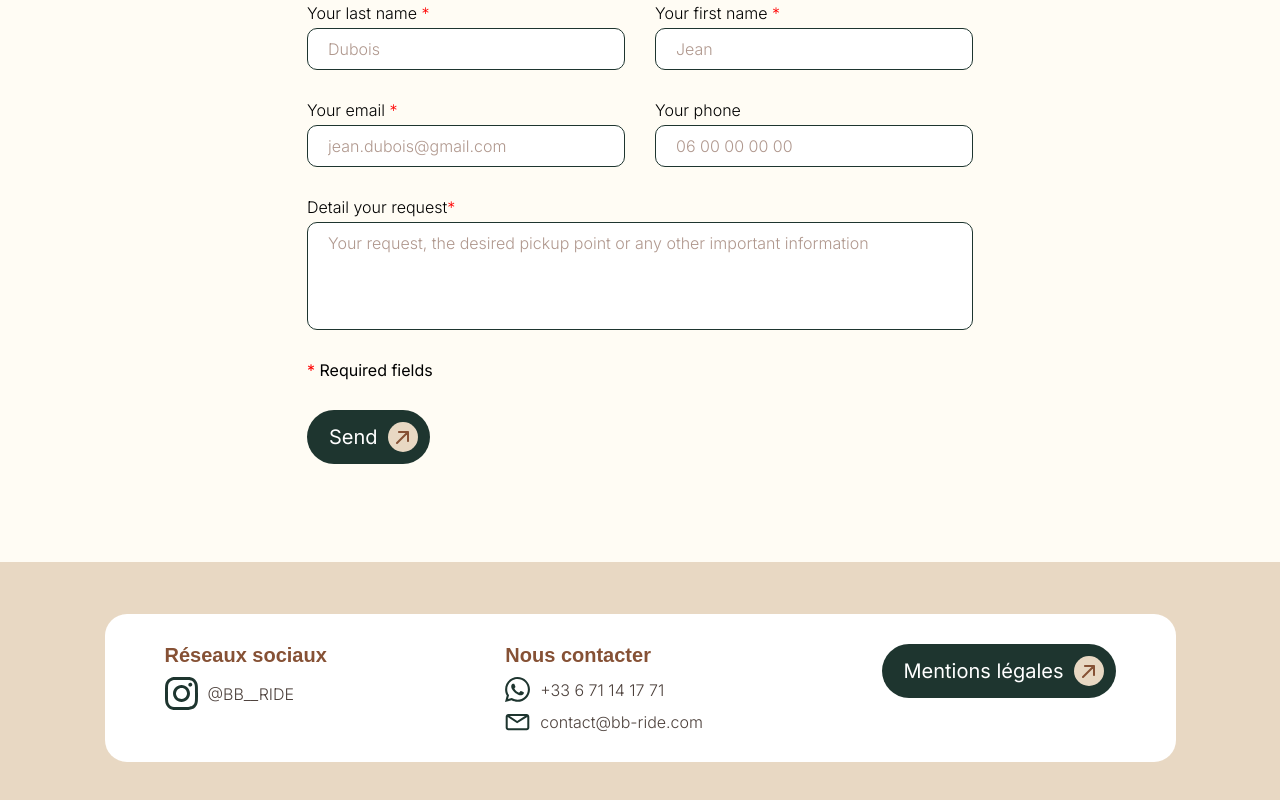
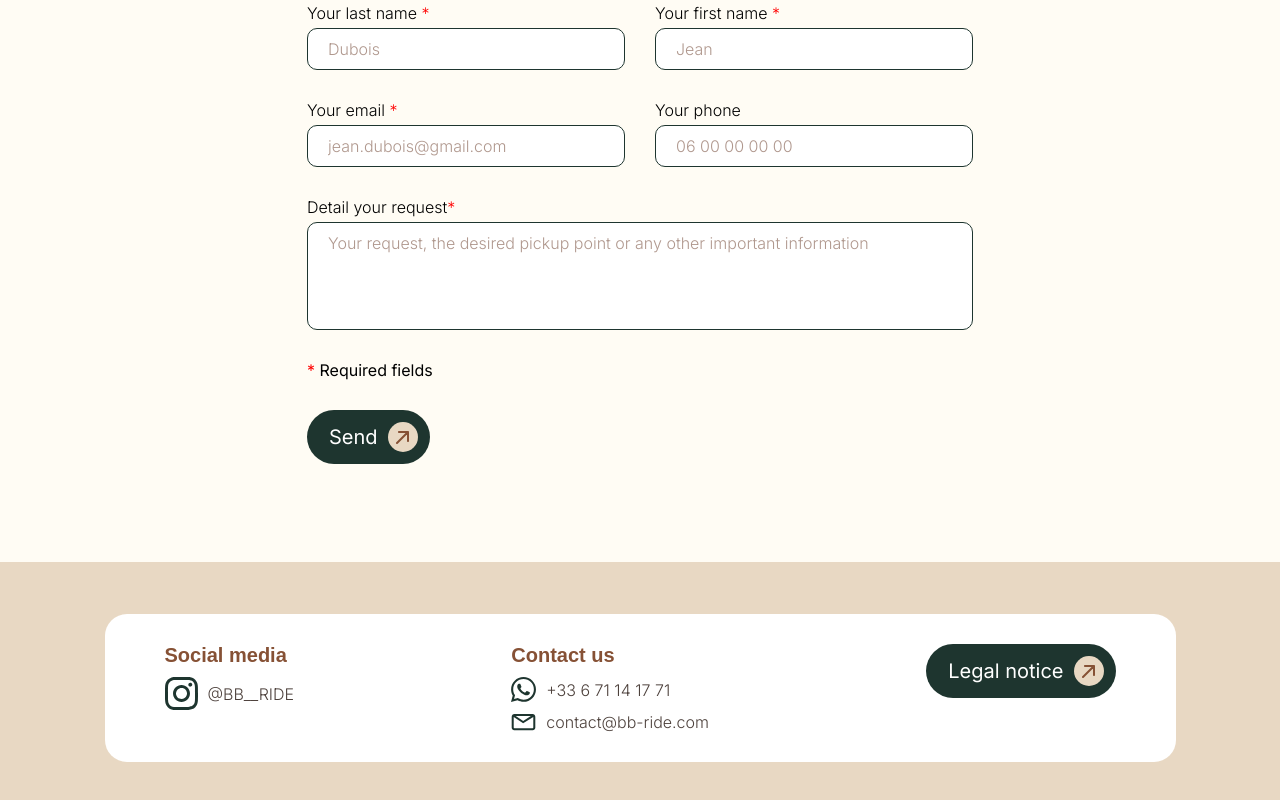
Before and after one commit to arthurveroch/bb-ride, a Next.js app: page /en/contact in a window 1280 px wide. Shown: the part 494-1294 px from the top of the page. Built offline with nearby package versions, Linux system fonts and the light colour scheme; a web font is replaced by a local one.

Commit message:
feat: add internationalized navbar and footer components with localized content support

```diff
--- a/messages/en.json
+++ b/messages/en.json
@@ -41,5 +41,13 @@
       "title": "BB-Ride Pro – Electric Mini Moke for hotels, weddings & events | Var",
       "description": "Enhance your clients' experience with the BB-Ride electric Mini Moke. Hotels, concierges, weddings, team building… Customisable fleet, on-site delivery across the Var."
     }
+  },
+  "footer": {
+    "socials": "Social media",
+    "instagramAlt": "Instagram logo",
+    "contact": "Contact us",
+    "whatsappAlt": "WhatsApp logo",
+    "mailAlt": "Envelope icon",
+    "legal": "Legal notice"
   }
 }
--- a/messages/fr.json
+++ b/messages/fr.json
@@ -43,5 +43,13 @@
       "title": "BB-Ride Pro – Mini Moke électrique pour hôtels, mariages & événements | Var",
       "description": "Enrichissez l'expérience de vos clients avec la Mini Moke électrique BB-Ride. Hôtels, conciergeries, mariages, team building… Flotte personnalisable, livraison sur site dans le Var."
     }
+  },
+  "footer": {
+    "socials": "Réseaux sociaux",
+    "instagramAlt": "Logo Instagram",
+    "contact": "Nous contacter",
+    "whatsappAlt": "Logo WhatsApp",
+    "mailAlt": "Icône d'enveloppe",
+    "legal": "Mentions légales"
   }
 }
--- a/src/app/(frontend)/[locale]/components/footer/Footer.tsx
+++ b/src/app/(frontend)/[locale]/components/footer/Footer.tsx
@@ -3,15 +3,18 @@ import styles from './footer.module.css'
 import { hiragino, inter } from '@/app/lib/fonts'
 import Link from 'next/link'
 import Button from '../reusable-ui/button/Button'
+import { getTranslations } from 'next-intl/server'
 
-export default function Footer() {
+export default async function Footer() {
+  const t = await getTranslations('footer')
+
   return (
     <footer className={styles.footerContainer}>
       <div className={styles.footer}>
         <div className={styles.section}>
-          <h2 className={hiragino.className}>Réseaux sociaux</h2>
+          <h2 className={hiragino.className}>{t('socials')}</h2>
           <div className={styles.item}>
-            <Image src={'/footer/insta.svg'} width={33} height={33} alt="Logo Instagram" />
+            <Image src={'/footer/insta.svg'} width={33} height={33} alt={t('instagramAlt')} />
             <Link
               href="https://www.instagram.com/bb__ride/"
               target="_blank"
@@ -22,9 +25,9 @@ export default function Footer() {
           </div>
         </div>
         <div className={styles.section}>
-          <h2 className={hiragino.className}>Nous contacter</h2>
+          <h2 className={hiragino.className}>{t('contact')}</h2>
           <div className={styles.item}>
-            <Image src={'/footer/wa.svg'} width={25} height={25} alt="Logo WhatsApp" />
+            <Image src={'/footer/wa.svg'} width={25} height={25} alt={t('whatsappAlt')} />
             <Link
               href="https://wa.me/33671141771"
               target="_blank"
@@ -34,7 +37,7 @@ export default function Footer() {
             </Link>
           </div>
           <div className={styles.item}>
-            <Image src={'/footer/mail.svg'} width={25} height={17} alt="Icône d'enveloppe" />
+            <Image src={'/footer/mail.svg'} width={25} height={17} alt={t('mailAlt')} />
             <Link
               href="mailto:contact@bb-ride.com"
               target="_blank"
@@ -44,7 +47,7 @@ export default function Footer() {
             </Link>
           </div>
         </div>
-        <Button text="Mentions légales" link="/mentions-legales" />
+        <Button text={t('legal')} link="/mentions-legales" />
       </div>
     </footer>
   )
--- a/src/app/(frontend)/[locale]/components/navbar/Navbar.tsx
+++ b/src/app/(frontend)/[locale]/components/navbar/Navbar.tsx
@@ -9,10 +9,12 @@ import Button from '../reusable-ui/button/Button'
 import PhoneButton from '../reusable-ui/phone/PhoneButton'
 import Link from 'next/link'
 import { useMenu } from '@/app/context/MobileMenuContext'
+import { useTranslations } from 'next-intl'
 
 export default function Navbar() {
   const pathname = usePathname()
   const router = useRouter()
+  const t = useTranslations('nav')
 
   const { open, setOpen } = useMenu()
 
@@ -33,13 +35,13 @@ export default function Navbar() {
         <ul className={`${styles.menu} ${inter.className}`}>
           {pathname !== '/professionnels' && (
             <li>
-              <Link href={'/professionnels'}>Pour les professionnels</Link>
+              <Link href={'/professionnels'}>{t('professionals')}</Link>
             </li>
           )}
 
           {pathname !== '/' && (
             <li>
-              <Link href={'/'}>Pour les particuliers</Link>
+              <Link href={'/'}>{t('individuals')}</Link>
             </li>
           )}
         </ul>
```
